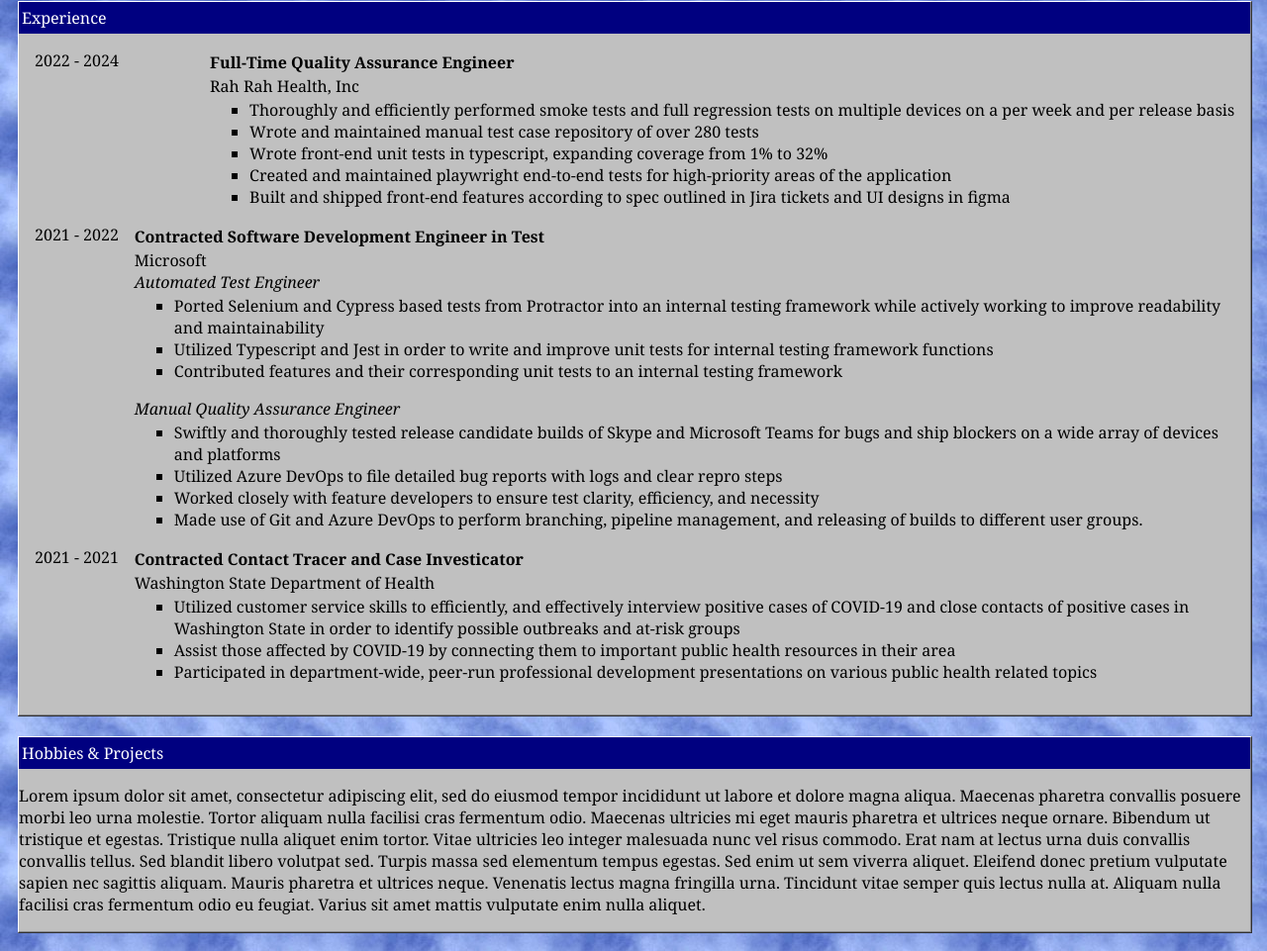
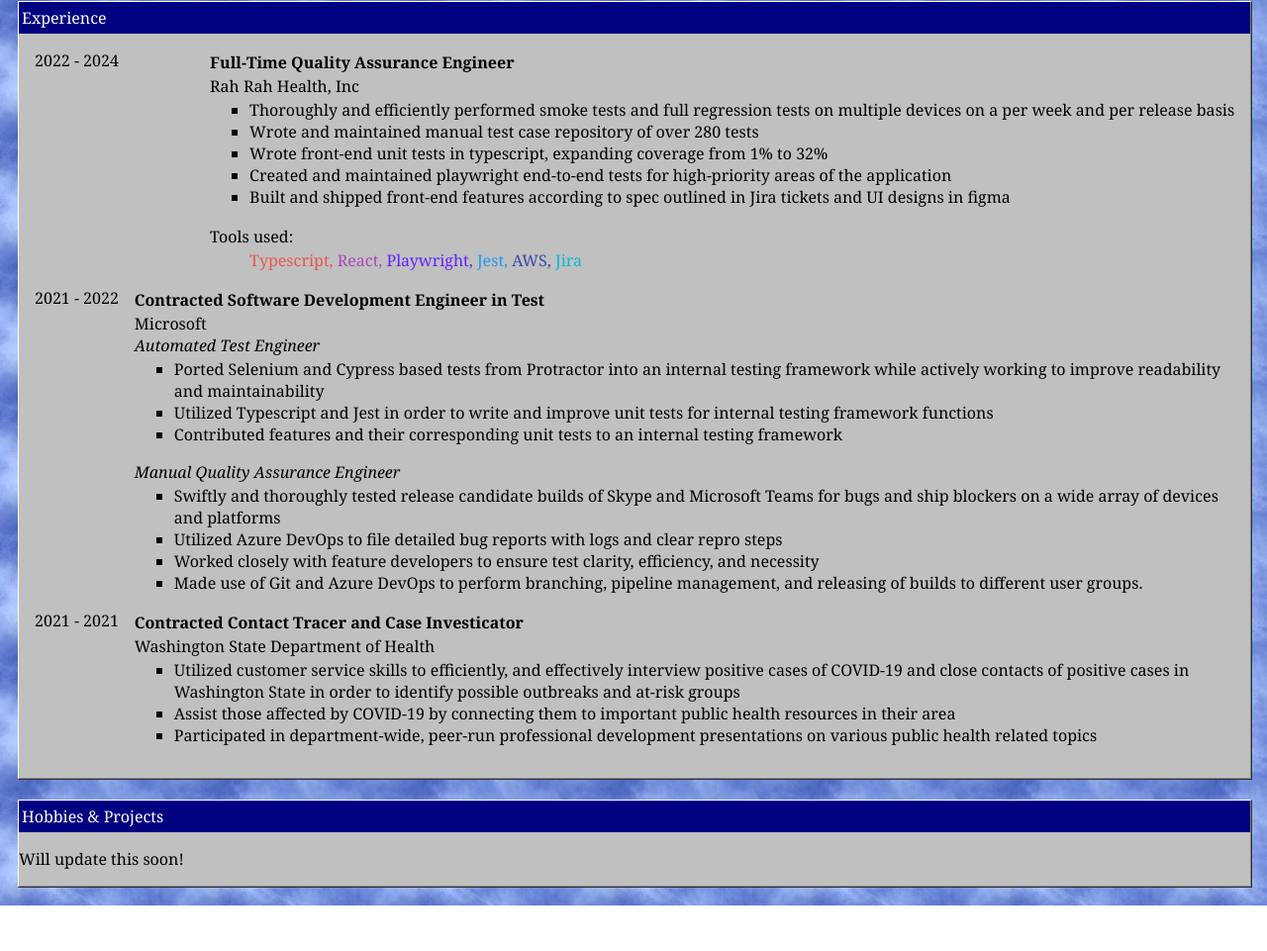
Before and after one commit to caudilci/caudilci.github.io, a plain HTML site: page index.html in a window 1280 px wide. Shown: the part 918-1879 px from the top of the page at 99% size. After the commit the page ends 1833 px from the top, so only its background shows below. Drawn offline with Linux system fonts and the light colour scheme; some icons are missing.

Commit message:
small updates

```diff
--- a/index.css
+++ b/index.css
@@ -272,7 +272,6 @@ section {
     display: flex;
     flex-direction: row;
     justify-content: space-between;
-
 }
 
 .experience-date>p {
@@ -303,6 +302,46 @@ section {
 
 .experience-description>ul>li {
     list-style-type: square;
+}
+
+.tool-chip li {
+    display: inline-block;
+}
+
+.tool-chip li:not(:last-child)::after {
+    content: ", ";
+}
+
+.tool-chip li:nth-child(10n + 1) {
+    color: #ef5350;
+}
+
+.tool-chip li:nth-child(10n + 2) {
+    color: #ab47bc;
+}
+
+.tool-chip li:nth-child(10n + 3) {
+    color: #651fff;
+}
+
+.tool-chip li:nth-child(10n + 5) {
+    color: #3949ab;
+}
+
+.tool-chip li:nth-child(10n + 4) {
+    color: #2196f3;
+}
+
+.tool-chip li:nth-child(10n + 6) {
+    color: #00bcd4;
+}
+
+.tool-chip li:nth-child(10n + 7) {
+    color: #4caf50;
+}
+
+.tool-chip li:nth-child(10n + 8) {
+    color: #ffc107;
 }
 
 @media only screen and (min-width: 480px) {
--- a/index.html
+++ b/index.html
@@ -143,6 +143,15 @@
             <li>Built and shipped front-end features according to spec outlined in Jira tickets and UI designs in figma
             </li>
           </ul>
+          <p>Tools used:</p>
+          <ul class="tool-chip">
+            <li>Typescript</li>
+            <li>React</li>
+            <li>Playwright</li>
+            <li>Jest</li>
+            <li>AWS</li>
+            <li>Jira</li>
+          </ul>
         </div>
       </div>
       <div class="experience-info">
@@ -198,15 +207,7 @@
     <div class="section-header">
       <p><i class="fa-sharp fa-light fa-gamepad-modern"></i> Hobbies & Projects</p>
     </div>
-    <p>Lorem ipsum dolor sit amet, consectetur adipiscing elit, sed do eiusmod tempor incididunt ut labore et dolore
-      magna
-      aliqua. Maecenas pharetra convallis posuere morbi leo urna molestie. Tortor aliquam nulla facilisi cras fermentum
-      odio. Maecenas ultricies mi eget mauris pharetra et ultrices neque ornare. Bibendum ut tristique et egestas.
-      Tristique nulla aliquet enim tortor. Vitae ultricies leo integer malesuada nunc vel risus commodo. Erat nam at
-      lectus urna duis convallis convallis tellus. Sed blandit libero volutpat sed. Turpis massa sed elementum tempus
-      egestas. Sed enim ut sem viverra aliquet. Eleifend donec pretium vulputate sapien nec sagittis aliquam. Mauris
-      pharetra et ultrices neque. Venenatis lectus magna fringilla urna. Tincidunt vitae semper quis lectus nulla at.
-      Aliquam nulla facilisi cras fermentum odio eu feugiat. Varius sit amet mattis vulputate enim nulla aliquet.</p>
+    <p>Will update this soon!</p>
   </section>
 </body>
 
```
